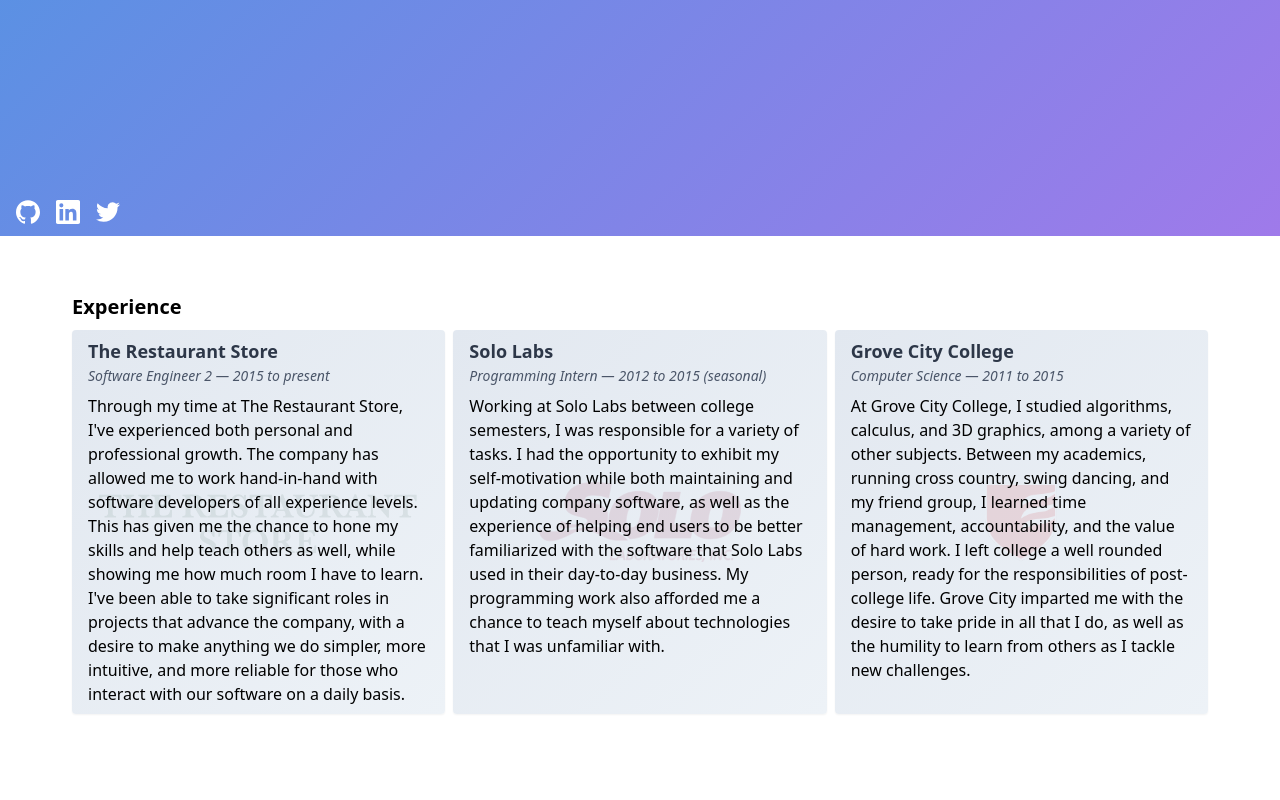
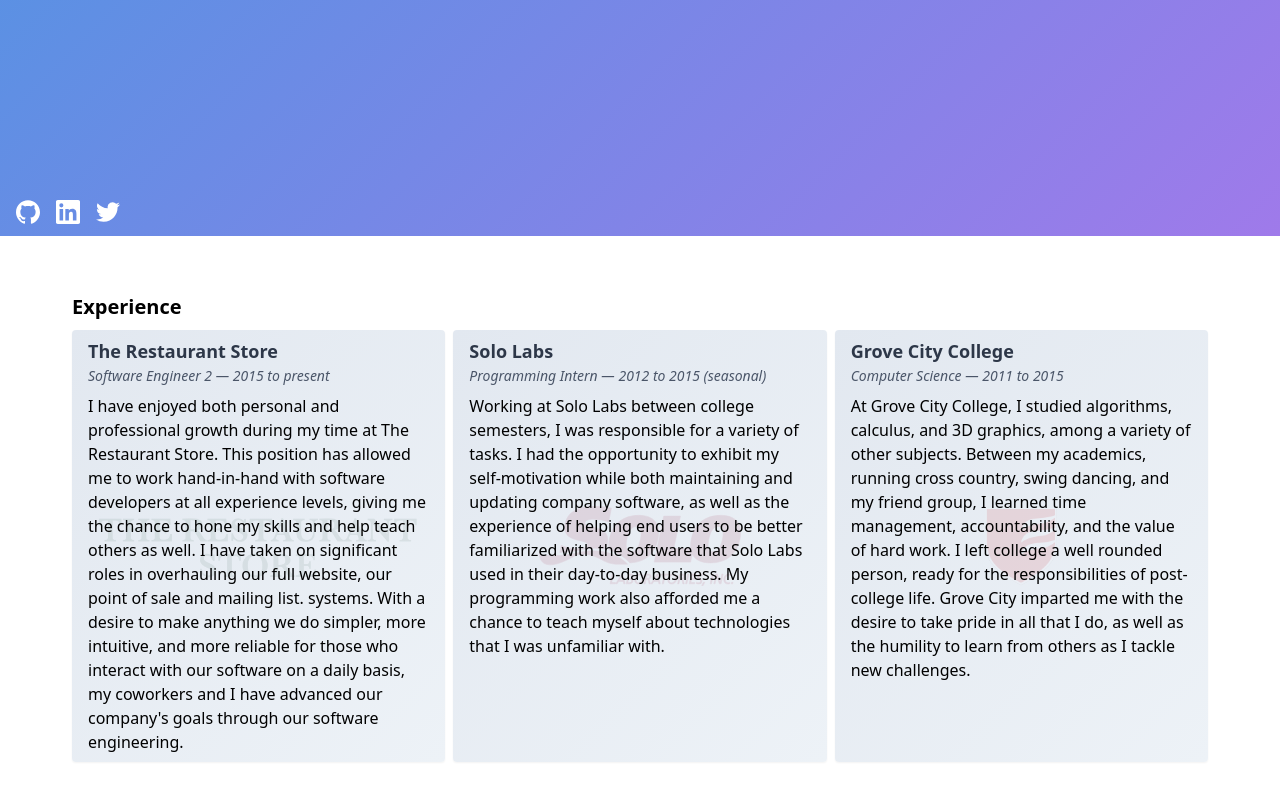
Before and after one commit to nsnyder/nsnyder.github.com, a Vue app: page / in a window 1280 px wide. Shown: the part 564-1364 px from the top of the page. Before the commit the page ends 1326 px from the top, so only its background shows below. Built offline with nearby package versions, Linux system fonts and the light colour scheme.

Commit message:
Improve TRS bio

```diff
--- a/src/components/Resume.vue
+++ b/src/components/Resume.vue
@@ -43,14 +43,13 @@
             subtitle: 'Software Engineer 2 — 2015 to present',
             title: 'The Restaurant Store',
             description: `
-              Through my time at The Restaurant Store, I've experienced both personal and
-              professional growth. The company has allowed me to work hand-in-hand with
-              software developers of all experience levels. This has given me the chance
-              to hone my skills and help teach others as well, while showing me how much
-              room I have to learn. I've been able to take significant roles in projects
-              that advance the company, with a desire to make anything we do simpler,
-              more intuitive, and more reliable for those who interact with our software
-              on a daily basis.
+              I have enjoyed both personal and professional growth during my time at The Restaurant Store.
+              This position has allowed me to work hand-in-hand with software developers at all experience
+              levels, giving me the chance to hone my skills and help teach others as well. I have taken
+              on significant roles in overhauling our full website, our point of sale and mailing list.
+              systems. With a desire to make anything we do simpler, more intuitive, and more reliable
+              for those who interact with our software on a daily basis, my coworkers and I have
+              advanced our company's goals through our software engineering.
             `
           },
           {
```
